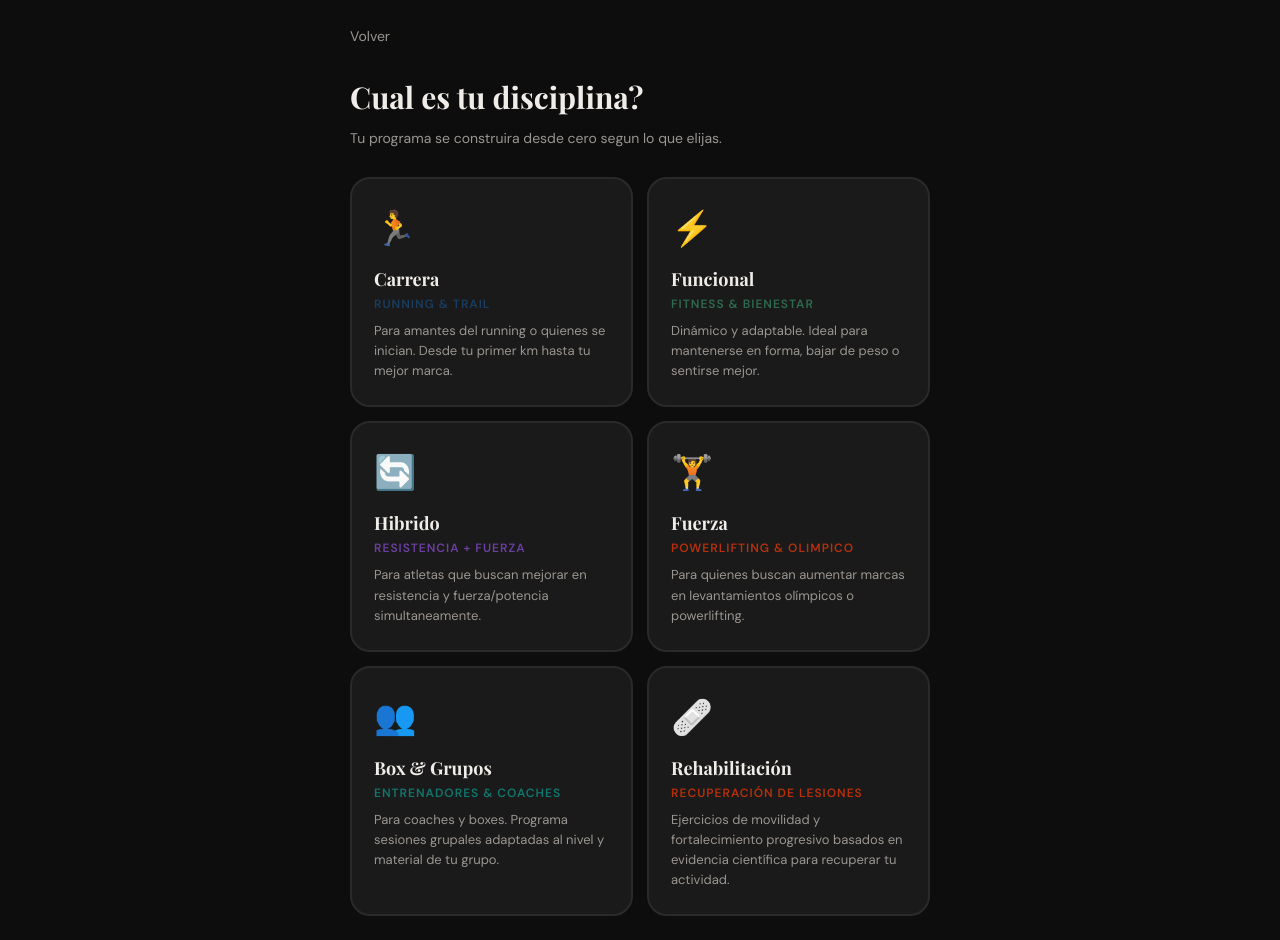
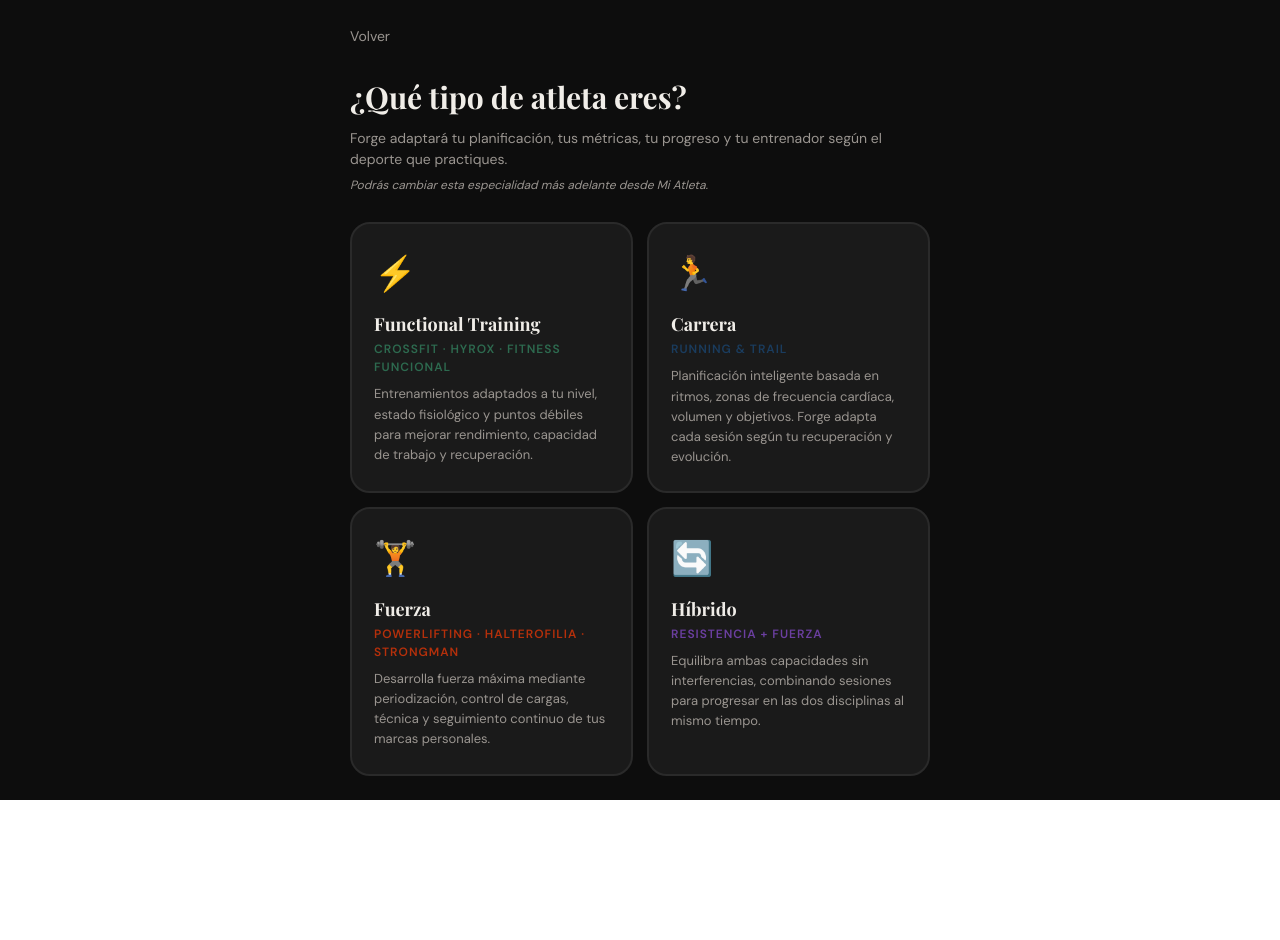
Before and after one commit to airanvlz-6/formapro, a Next.js app: page /app in a window 1280 px wide. Both pictures are taken after a click on the button "Crear mi atleta". After the commit the page ends 800 px from the top, so only its background shows below. Built offline with nearby package versions, Linux system fonts and the light colour scheme.

Commit message:
actualizar categorias con etiquetas y descripciones alineadas con Forge actual

```diff
--- a/app/FormaPro.tsx
+++ b/app/FormaPro.tsx
@@ -9,12 +9,10 @@ const C = {
 };
 
 const CATEGORIAS = [
-  { id: "carrera", emoji: "🏃", titulo: "Carrera", subtitulo: "Running & Trail", desc: "Para amantes del running o quienes se inician. Desde tu primer km hasta tu mejor marca.", color: "#1A3C5E", colorLight: "#E8EEF4" },
-  { id: "funcional", emoji: "⚡", titulo: "Funcional", subtitulo: "Fitness & Bienestar", desc: "Dinámico y adaptable. Ideal para mantenerse en forma, bajar de peso o sentirse mejor.", color: "#2D6A4F", colorLight: "#D8F3DC" },
-  { id: "hibrido", emoji: "🔄", titulo: "Hibrido", subtitulo: "Resistencia + Fuerza", desc: "Para atletas que buscan mejorar en resistencia y fuerza/potencia simultaneamente.", color: "#6B3FA0", colorLight: "#EDE7F6" },
-  { id: "fuerza", emoji: "🏋️", titulo: "Fuerza", subtitulo: "Powerlifting & Olimpico", desc: "Para quienes buscan aumentar marcas en levantamientos olímpicos o powerlifting.", color: "#B5300B", colorLight: "#FDECEA" },
-  { id: "grupos", emoji: "👥", titulo: "Box & Grupos", subtitulo: "Entrenadores & Coaches", desc: "Para coaches y boxes. Programa sesiones grupales adaptadas al nivel y material de tu grupo.", color: "#0F766E", colorLight: "#CCFBF1" },
-  { id: "rehabilitacion", emoji: "🩹", titulo: "Rehabilitación", subtitulo: "Recuperación de lesiones", desc: "Ejercicios de movilidad y fortalecimiento progresivo basados en evidencia científica para recuperar tu actividad.", color: "#B5300B", colorLight: "#FDECEA" },
+  { id: "funcional", emoji: "⚡", titulo: "Functional Training", subtitulo: "CrossFit · Hyrox · Fitness Funcional", desc: "Entrenamientos adaptados a tu nivel, estado fisiológico y puntos débiles para mejorar rendimiento, capacidad de trabajo y recuperación.", color: "#2D6A4F", colorLight: "#D8F3DC", etiqueta: "Más popular" },
+  { id: "carrera", emoji: "🏃", titulo: "Carrera", subtitulo: "Running & Trail", desc: "Planificación inteligente basada en ritmos, zonas de frecuencia cardíaca, volumen y objetivos. Forge adapta cada sesión según tu recuperación y evolución.", color: "#1A3C5E", colorLight: "#E8EEF4", etiqueta: "Especialidad" },
+  { id: "fuerza", emoji: "🏋️", titulo: "Fuerza", subtitulo: "Powerlifting · Halterofilia · Strongman", desc: "Desarrolla fuerza máxima mediante periodización, control de cargas, técnica y seguimiento continuo de tus marcas personales.", color: "#B5300B", colorLight: "#FDECEA", etiqueta: "Especialidad" },
+  { id: "hibrido", emoji: "🔄", titulo: "Híbrido", subtitulo: "Resistencia + Fuerza", desc: "Equilibra ambas capacidades sin interferencias, combinando sesiones para progresar en las dos disciplinas al mismo tiempo.", color: "#6B3FA0", colorLight: "#EDE7F6", etiqueta: "Avanzado" },
 ];
 
 const FORMULARIOS: Record<string, Array<{id: string; label: string; tipo: string; opciones?: string[]; placeholder?: string}>> = {
@@ -1375,8 +1373,9 @@ ${testStr}`}]});
       {pantalla==="categoria"&&(
         <div className="fade-up" style={{maxWidth:580,width:"100%"}}>
           <button onClick={()=>setPantalla("inicio")} style={{background:"none",border:"none",color:C.muted,cursor:"pointer",fontSize:14,marginBottom:28}}>Volver</button>
-          <h2 style={{fontSize:"clamp(22px,5vw,30px)",color:C.ink,marginBottom:8}}>Cual es tu disciplina?</h2>
-          <p style={{color:C.muted,fontSize:14,marginBottom:28}}>Tu programa se construira desde cero segun lo que elijas.</p>
+          <h2 style={{fontSize:"clamp(22px,5vw,30px)",color:C.ink,marginBottom:8}}>¿Qué tipo de atleta eres?</h2>
+          <p style={{color:C.muted,fontSize:14,marginBottom:6}}>Forge adaptará tu planificación, tus métricas, tu progreso y tu entrenador según el deporte que practiques.</p>
+          <p style={{color:C.muted,fontSize:12,marginBottom:28,fontStyle:"italic"}}>Podrás cambiar esta especialidad más adelante desde Mi Atleta.</p>
           <div style={{display:"grid",gridTemplateColumns:"repeat(auto-fit, minmax(240px, 1fr))",gap:14}}>
             {CATEGORIAS.map((c:Categoria)=>(
               <div key={c.id} className="cat-card" onClick={()=>irACategoria(c.id)} style={{background:C.card,border:`2px solid ${C.border}`,borderRadius:20,padding:"24px 22px"}}>
```
